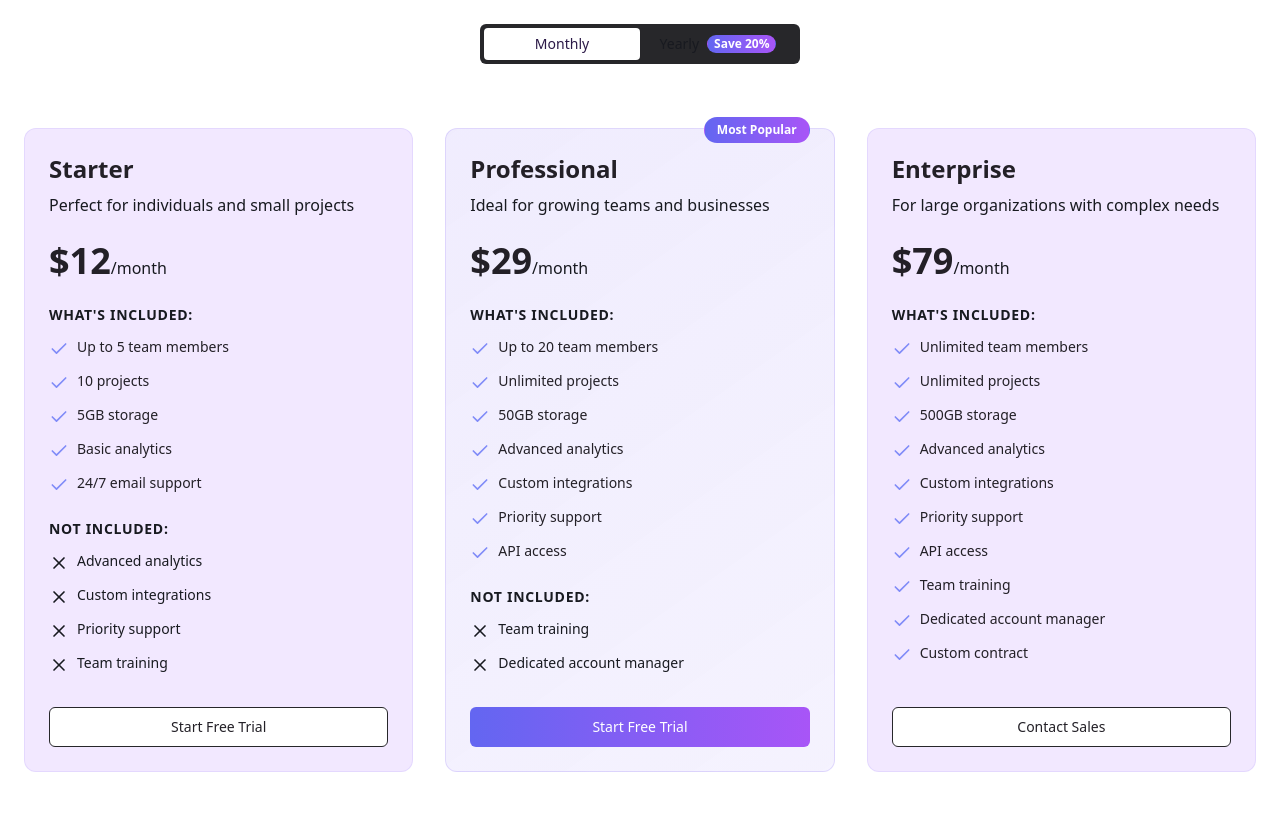
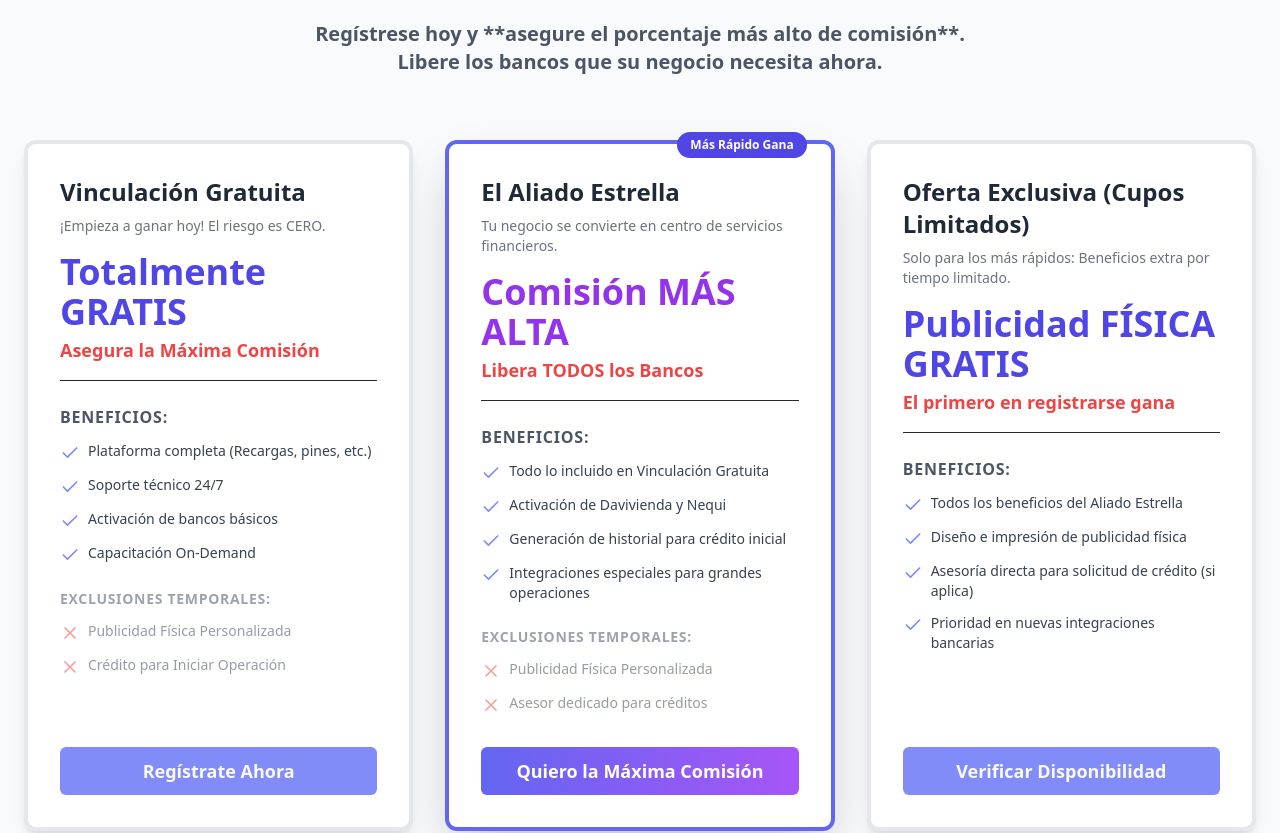
Before and after one commit to kevinCardona123/corresponsal-landing, a React (Vite) app: page / in a window 1280 px wide. Shown: the part 2541-3374 px from the top of the page. Built offline with nearby package versions, Linux system fonts and the light colour scheme.

Commit message:
Modificacion compoentens pricing y footer

```diff
--- a/src/components/PricingSection.jsx
+++ b/src/components/PricingSection.jsx
@@ -1,177 +1,151 @@
-
-import React, { useState } from "react";
+import React from "react";
 import { motion } from "framer-motion";
 import { Button } from "@/components/ui/button";
 import { Badge } from "@/components/ui/badge";
-import { Check, X } from "lucide-react";
-import { Tabs, TabsList, TabsTrigger, TabsContent } from "@/components/ui/tabs";
+import { Check, X, Megaphone, Zap, ShieldCheck } from "lucide-react";
 
-const PricingSection = () => {
-  const [billingCycle, setBillingCycle] = useState("monthly");
+// El componente ya no necesita estado ya que no hay ciclo de facturación
+const OpportunitySection = ({ ctaLink = "#registration-form" }) => {
 
-  const pricingPlans = [
+  const opportunityLevels = [
     {
-      name: "Starter",
-      description: "Perfect for individuals and small projects",
-      monthlyPrice: 12,
-      yearlyPrice: 120,
+      name: "Vinculación Gratuita",
+      description: "¡Empieza a ganar hoy! El riesgo es CERO.",
+      priceHook: "Totalmente GRATIS", // Nuevo campo para el precio/ganancia
+      hookBenefit: "Asegura la Máxima Comisión",
       features: [
-        "Up to 5 team members",
-        "10 projects",
-        "5GB storage",
-        "Basic analytics",
-        "24/7 email support",
+        "Plataforma completa (Recargas, pines, etc.)",
+        "Soporte técnico 24/7",
+        "Activación de bancos básicos",
+        "Capacitación On-Demand",
       ],
       notIncluded: [
-        "Advanced analytics",
-        "Custom integrations",
-        "Priority support",
-        "Team training",
+        "Publicidad Física Personalizada",
+        "Crédito para Iniciar Operación",
       ],
-      cta: "Start Free Trial",
+      cta: "Regístrate Ahora",
       popular: false,
     },
     {
-      name: "Professional",
-      description: "Ideal for growing teams and businesses",
-      monthlyPrice: 29,
-      yearlyPrice: 290,
+      name: "El Aliado Estrella",
+      description: "Tu negocio se convierte en centro de servicios financieros.",
+      priceHook: "Comisión MÁS ALTA",
+      hookBenefit: "Libera TODOS los Bancos",
       features: [
-        "Up to 20 team members",
-        "Unlimited projects",
-        "50GB storage",
-        "Advanced analytics",
-        "Custom integrations",
-        "Priority support",
-        "API access",
+        "Todo lo incluido en Vinculación Gratuita",
+        "Activación de Davivienda y Nequi",
+        "Generación de historial para crédito inicial",
+        "Integraciones especiales para grandes operaciones",
       ],
-      notIncluded: ["Team training", "Dedicated account manager"],
-      cta: "Start Free Trial",
+      notIncluded: [
+        "Publicidad Física Personalizada",
+        "Asesor dedicado para créditos",
+      ],
+      cta: "Quiero la Máxima Comisión",
       popular: true,
     },
     {
-      name: "Enterprise",
-      description: "For large organizations with complex needs",
-      monthlyPrice: 79,
-      yearlyPrice: 790,
+      name: "Oferta Exclusiva (Cupos Limitados)",
+      description: "Solo para los más rápidos: Beneficios extra por tiempo limitado.",
+      priceHook: "Publicidad FÍSICA GRATIS",
+      hookBenefit: "El primero en registrarse gana",
       features: [
-        "Unlimited team members",
-        "Unlimited projects",
-        "500GB storage",
-        "Advanced analytics",
-        "Custom integrations",
-        "Priority support",
-        "API access",
-        "Team training",
-        "Dedicated account manager",
-        "Custom contract",
+        "Todos los beneficios del Aliado Estrella",
+        "Diseño e impresión de publicidad física",
+        "Asesoría directa para solicitud de crédito (si aplica)",
+        "Prioridad en nuevas integraciones bancarias",
       ],
       notIncluded: [],
-      cta: "Contact Sales",
+      cta: "Verificar Disponibilidad",
       popular: false,
     },
   ];
 
   return (
-    <section id="pricing" className="py-20 md:py-28 relative overflow-hidden">
-      <div className="absolute top-0 left-0 w-full h-full bg-gradient-to-b from-background to-background/50 pointer-events-none"></div>
+    <section id="oportunidad" className="py-20 md:py-28 relative overflow-hidden bg-gray-50">
+      <div className="container mx-auto px-4 md:px-6 relative z-10">
 
-      <div className="container mx-auto px-4 md:px-6 relative z-10">
-        <div className="text-center max-w-3xl mx-auto mb-16">
+        {/* Nuevo Título y Subtítulo */}
+        <div className="text-center max-w-4xl mx-auto mb-16">
           <motion.h2
             initial={{ opacity: 0, y: 20 }}
             whileInView={{ opacity: 1, y: 0 }}
             viewport={{ once: true }}
             transition={{ duration: 0.5 }}
-            className="text-3xl md:text-4xl font-bold mb-4"
+            className="text-3xl md:text-5xl font-extrabold mb-4 text-gray-900"
           >
-            Simple, Transparent <span className="gradient-text">Pricing</span>
+            ¡La **Vinculación** es Totalmente <span className="text-indigo-600">GRATIS</span>!
           </motion.h2>
           <motion.p
             initial={{ opacity: 0, y: 20 }}
             whileInView={{ opacity: 1, y: 0 }}
             viewport={{ once: true }}
             transition={{ duration: 0.5, delay: 0.1 }}
-            className="text-lg text-muted-foreground mb-8"
+            className="text-xl text-gray-600 font-semibold max-w-2xl mx-auto"
           >
-            Choose the perfect plan for your team's needs. All plans include a 14-day free trial.
+            Regístrese hoy y **asegure el porcentaje más alto de comisión**. Libere los bancos que su negocio necesita ahora.
           </motion.p>
-
-          <motion.div
-            initial={{ opacity: 0, y: 20 }}
-            whileInView={{ opacity: 1, y: 0 }}
-            viewport={{ once: true }}
-            transition={{ duration: 0.5, delay: 0.2 }}
-            className="flex justify-center mb-8"
-          >
-            <Tabs defaultValue="monthly" className="w-full max-w-xs" onValueChange={setBillingCycle}>
-              <TabsList className="grid w-full grid-cols-2">
-                <TabsTrigger value="monthly">Monthly</TabsTrigger>
-                <TabsTrigger value="yearly">
-                  Yearly
-                  <Badge variant="gradient" className="ml-2 py-0 px-1.5">
-                    Save 20%
-                  </Badge>
-                </TabsTrigger>
-              </TabsList>
-            </Tabs>
-          </motion.div>
         </div>
 
+        {/* Rejilla de Oportunidades */}
         <div className="grid grid-cols-1 md:grid-cols-3 gap-8">
-          {pricingPlans.map((plan, index) => (
+          {opportunityLevels.map((plan, index) => (
             <motion.div
               key={index}
               initial={{ opacity: 0, y: 30 }}
               whileInView={{ opacity: 1, y: 0 }}
               viewport={{ once: true }}
               transition={{ duration: 0.5, delay: index * 0.1 }}
-              className={`pricing-card rounded-xl p-6 flex flex-col h-full relative ${
-                plan.popular ? "pricing-card-highlight" : ""
-              }`}
+              className={`rounded-xl p-8 flex flex-col h-full relative border-4 transition-all duration-300
+                ${plan.popular ? "border-indigo-500 bg-white shadow-2xl" : "border-gray-200 bg-white shadow-lg"}
+              `}
             >
               {plan.popular && (
                 <Badge
-                  variant="gradient"
-                  className="absolute -top-3 right-6 py-1 px-3"
+                  variant="default"
+                  className="absolute -top-3 right-6 py-1 px-3 bg-indigo-600 hover:bg-indigo-700 text-white font-bold"
                 >
-                  Most Popular
+                  Más Rápido Gana
                 </Badge>
               )}
-              <h3 className="text-2xl font-bold mb-2">{plan.name}</h3>
-              <p className="text-muted-foreground mb-6">{plan.description}</p>
-              <div className="mb-6">
-                <span className="text-4xl font-bold">
-                  ${billingCycle === "monthly" ? plan.monthlyPrice : plan.yearlyPrice}
+
+              {/* Título y Descripción */}
+              <h3 className="text-2xl font-bold mb-2 text-gray-800">{plan.name}</h3>
+              <p className="text-sm text-gray-500 mb-4">{plan.description}</p>
+
+              {/* Hook de Precio/Valor */}
+              <div className="mb-6 border-b pb-4">
+                <span className={`text-4xl font-extrabold ${plan.popular ? 'text-purple-600' : 'text-indigo-600'}`}>
+                  {plan.priceHook}
                 </span>
-                <span className="text-muted-foreground">
-                  /{billingCycle === "monthly" ? "month" : "year"}
-                </span>
+                <p className="text-lg font-semibold text-red-500 mt-1">{plan.hookBenefit}</p>
               </div>
 
+              {/* Lo que está incluido */}
               <div className="mb-8 flex-grow">
-                <h4 className="font-semibold mb-3 text-sm uppercase tracking-wider text-muted-foreground">
-                  What's included:
+                <h4 className="font-bold mb-3 text-base uppercase tracking-wider text-gray-600">
+                  Beneficios:
                 </h4>
                 <ul className="space-y-3">
                   {plan.features.map((feature, i) => (
                     <li key={i} className="flex items-start">
                       <Check className="h-5 w-5 text-indigo-400 mr-2 shrink-0 mt-0.5" />
-                      <span className="text-sm">{feature}</span>
+                      <span className="text-sm text-gray-700">{feature}</span>
                     </li>
                   ))}
                 </ul>
 
+                {/* Lo que NO está incluido (Oportunidades de Up-sell/Cross-sell) */}
                 {plan.notIncluded.length > 0 && (
                   <>
-                    <h4 className="font-semibold mb-3 mt-6 text-sm uppercase tracking-wider text-muted-foreground">
-                      Not included:
+                    <h4 className="font-bold mb-3 mt-6 text-sm uppercase tracking-wider text-gray-400">
+                      Exclusiones Temporales:
                     </h4>
                     <ul className="space-y-3">
                       {plan.notIncluded.map((feature, i) => (
-                        <li key={i} className="flex items-start">
-                          <X className="h-5 w-5 text-muted-foreground mr-2 shrink-0 mt-0.5" />
-                          <span className="text-sm text-muted-foreground">{feature}</span>
+                        <li key={i} className="flex items-start opacity-70">
+                          <X className="h-5 w-5 text-red-400 mr-2 shrink-0 mt-0.5" />
+                          <span className="text-sm text-gray-500">{feature}</span>
                         </li>
                       ))}
                     </ul>
@@ -179,15 +153,17 @@ const PricingSection = () => {
                 )}
               </div>
 
+              {/* Botón CTA */}
               <Button
-                className={`w-full ${
+                asChild
+                className={`w-full text-lg font-bold py-6 transition-all duration-300 ${
                   plan.popular
                     ? "bg-gradient-to-r from-indigo-500 to-purple-500 hover:from-indigo-600 hover:to-purple-600 text-white border-0"
-                    : ""
+                    : "bg-indigo-400 hover:bg-indigo-500" // Botón secundario en un tono más suave
                 }`}
-                variant={plan.popular ? "default" : "outline"}
+                variant="default"
               >
-                {plan.cta}
+                <a href={ctaLink}>{plan.cta}</a>
               </Button>
             </motion.div>
           ))}
@@ -197,4 +173,4 @@ const PricingSection = () => {
   );
 };
 
-export default PricingSection;
+export default OpportunitySection;
```
Also changed, not shown: src/components/Footer.jsx (+32 -129 lines), src/components/FormSection.jsx (+68 -67 lines).
